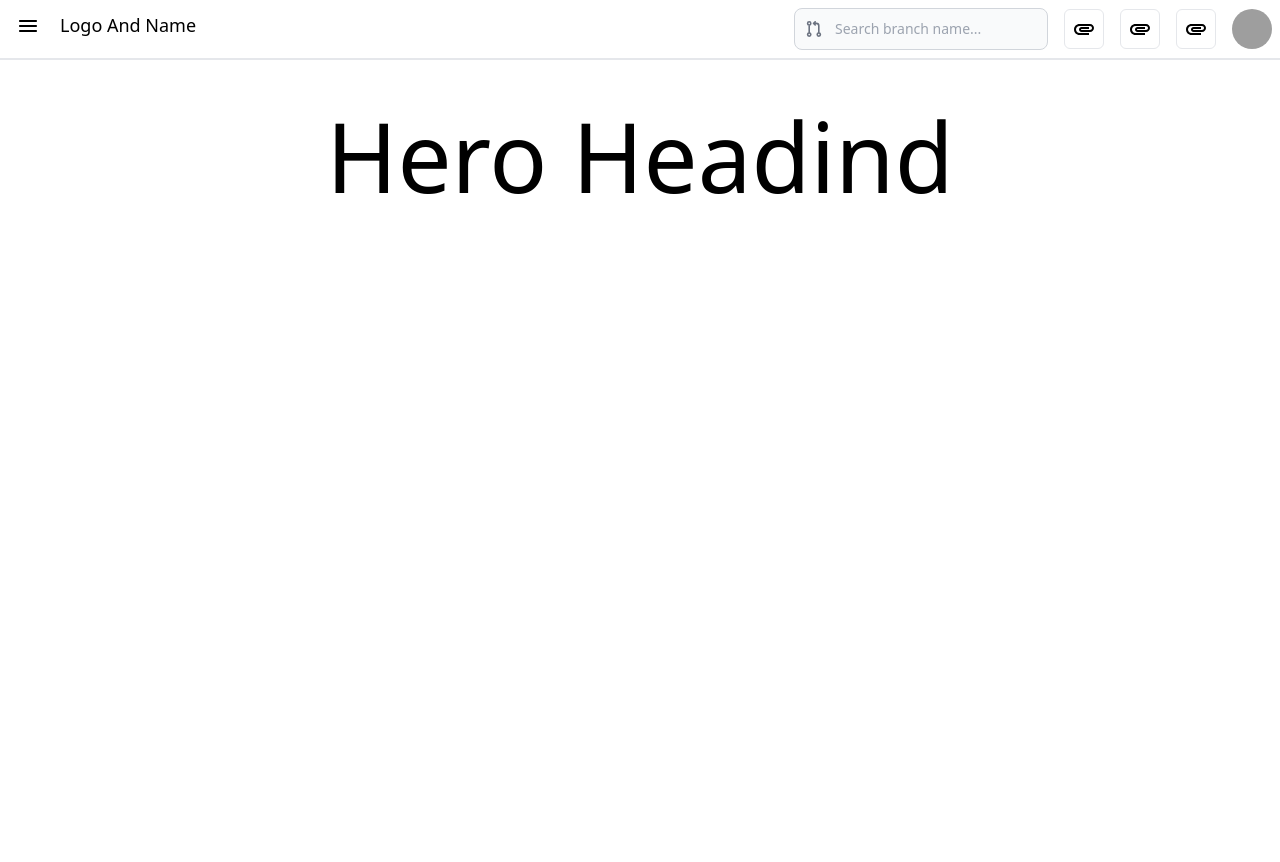
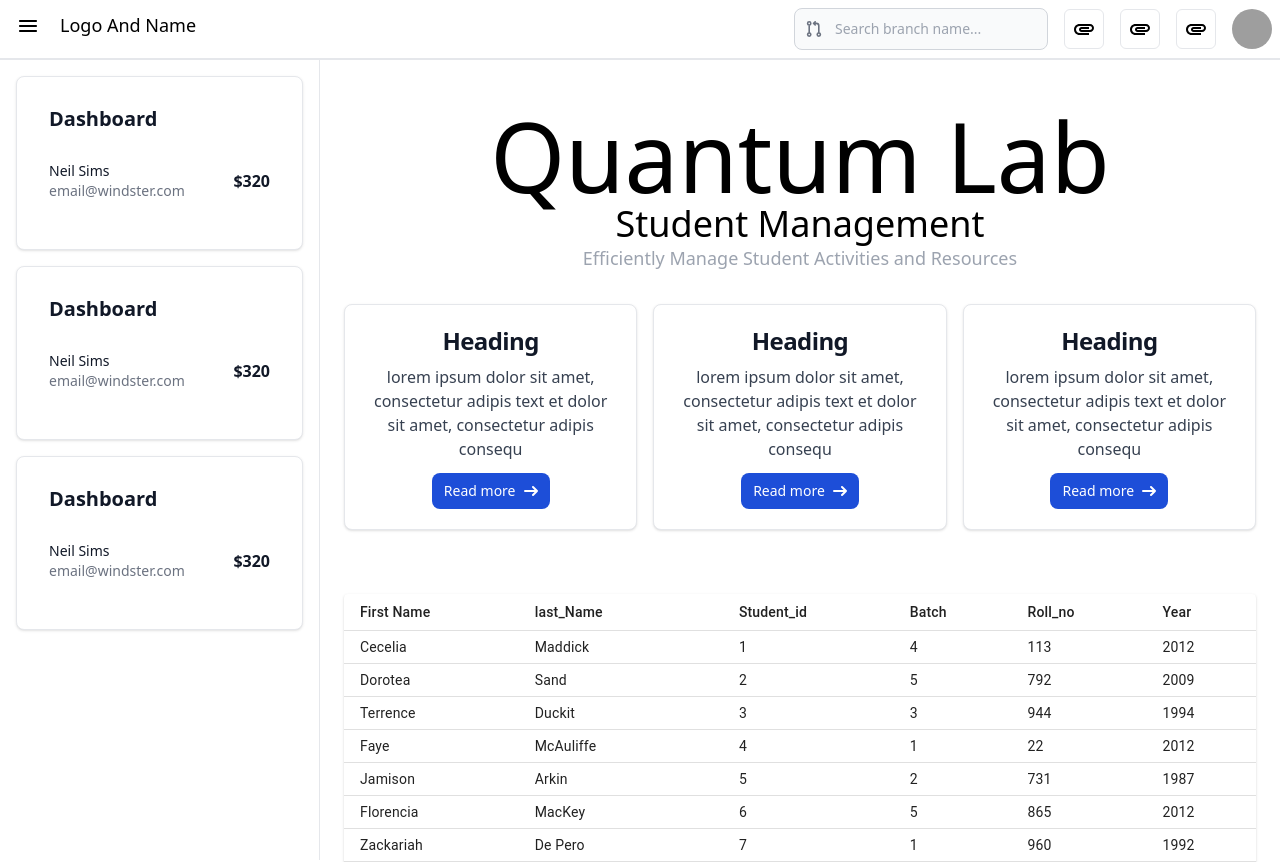
Before and after one commit to Piyush2627/LabProject, a React (Vite) app: page / in a window 1280 px wide. Shown: the top 862 px of the page. Before the commit the page ends 800 px from the top, so only its background shows below. Built offline with nearby package versions, Linux system fonts and the light colour scheme; grey boxes are pictures that could not be loaded; what @react-pdf/renderer would draw is missing.

Commit message:
new route

```diff
--- a/src/components/common/BasicCard/BasicCard.tsx
+++ b/src/components/common/BasicCard/BasicCard.tsx
@@ -1,44 +1,73 @@
-import * as React from 'react';
-import Box from '@mui/material/Box';
-import Card from '@mui/material/Card';
-import CardActions from '@mui/material/CardActions';
-import CardContent from '@mui/material/CardContent';
-import Button from '@mui/material/Button';
-import Typography from '@mui/material/Typography';
+import * as React from "react";
 
 interface Props {
-    header: string
-    contain: any
-    cardname?: string
+  header: string;
+  contain: any;
+  buttontrue?: boolean;
+  imageUrl?: string;
+  centered?: boolean;
 }
 
-const bull = (
-    <Box
-        component="span"
-        sx={{ display: 'inline-block', mx: '2px', transform: 'scale(0.8)' }}
-    >
-        •
-    </Box>
-);
-
-export default function BasicCard({ header, contain, cardname }: Props) {
-    return (
-        <Card sx={{ minWidth: 275, width: 275 }}>
-            <CardContent>
-                <Typography sx={{ fontSize: 14 }} color="text.secondary" gutterBottom>
-                    {cardname}
-                </Typography>
-                <Typography variant="h5" component="div">
-                    {header}
-                </Typography>
-                <Typography sx={{ mb: 1.5 }} color="text.secondary">
-                    adjective
-                </Typography>
-                <Typography variant="body2">
-                    {contain}
-                </Typography>
-            </CardContent>
-
-        </Card>
-    );
+export default function BasicCard({
+  header,
+  contain,
+  buttontrue,
+  imageUrl,
+  centered,
+}: Props) {
+  const [isCenter, setiscenter] = React.useState(centered);
+  const [needButtons, setneedbuttons] = React.useState(buttontrue);
+  return (
+    <>
+      <div className="max-w-xs w-full bg-white border border-gray-200 rounded-lg shadow ">
+        <a href="#">
+          <img className="rounded-t-lg " src={imageUrl} alt="" />
+        </a>
+        <div className="p-5">
+          <a href="#">
+            <h5
+              className={
+                isCenter
+                  ? "mb-2 text-2xl font-bold tracking-tight text-gray-900 text-center "
+                  : "mb-2 text-2xl font-bold tracking-tight text-gray-900 "
+              }
+            >
+              {header}
+            </h5>
+          </a>
+          <p
+            className={
+              isCenter
+                ? "mb-3 font-normal text-gray-700 text-center"
+                : "mb-3 font-normal text-gray-700 "
+            }
+          >
+            {contain}
+          </p>
+          <div className={centered ? "text-center" : ""}>
+            {needButtons && (
+              <a className="inline-flex items-center px-3 py-2 text-sm font-medium text-center text-white bg-blue-700 rounded-lg hover:bg-blue-800 focus:ring-4 focus:outline-none focus:ring-blue-300">
+                Read more
+                <svg
+                  className="rtl:rotate-180 w-3.5 h-3.5 ms-2"
+                  aria-hidden="true"
+                  xmlns="http://www.w3.org/2000/svg"
+                  fill="none"
+                  viewBox="0 0 14 10"
+                >
+                  <path
+                    stroke="currentColor"
+                    stroke-linecap="round"
+                    stroke-linejoin="round"
+                    stroke-width="2"
+                    d="M1 5h12m0 0L9 1m4 4L9 9"
+                  />
+                </svg>
+              </a>
+            )}
+          </div>
+        </div>
+      </div>
+    </>
+  );
 }
--- /dev/null
+++ b/src/components/common/ListCard.tsx/LIstCard.tsx
@@ -0,0 +1,42 @@
+import React from "react";
+
+interface ListCardProps {
+  listHeading: string;
+}
+function ListCard({ listHeading }: ListCardProps) {
+  return (
+    <>
+      <div className="w-full  p-4 bg-white border border-gray-200 rounded-lg shadow sm:p-8 dark:bg-gray-800 dark:border-gray-700">
+        <div className="flex items-center justify-between mb-4">
+          <h5 className="truncate text-xl font-bold leading-none text-gray-900 dark:text-white">
+            {listHeading}
+          </h5>
+        </div>
+        <div className="flow-root">
+          <ul
+            role="list"
+            className="divide-y divide-gray-200 dark:divide-gray-700"
+          >
+            <li className="py-3 sm:py-4">
+              <div className="flex items-center">
+                <div className="flex-1 min-w-0">
+                  <p className="text-sm font-medium text-gray-900 truncate dark:text-white">
+                    Neil Sims
+                  </p>
+                  <p className="text-sm text-gray-500 truncate dark:text-gray-400">
+                    email@windster.com
+                  </p>
+                </div>
+                <div className="inline-flex items-center text-base font-semibold text-gray-900 dark:text-white">
+                  $320
+                </div>
+              </div>
+            </li>
+          </ul>
+        </div>
+      </div>
+    </>
+  );
+}
+
+export default ListCard;
--- a/src/components/common/Navigation/Navigation.tsx
+++ b/src/components/common/Navigation/Navigation.tsx
@@ -4,6 +4,7 @@ import MenuRoundedIcon from "@mui/icons-material/MenuRounded";
 import SideNavBar from "../SideNavBar/SideNavBar";
 import AttachmentIcon from "@mui/icons-material/Attachment";
 import NavSearvh from "../NavSearch/NavSearvh";
+import ProfileSideBar from "../ProfileSideBar/ProfileSideBar";
 function Navigation() {
   const [sideNavBar, setSideNavBar] = React.useState(false);
   const [profileDraweer, setProfileDraweer] = React.useState(false);
@@ -102,9 +103,9 @@ function Navigation() {
       {profileDraweer && (
         <div
           ref={profileDraweeref}
-          className=" bg-white h-full w-80 absolute top-0 right-0 z-50 rounded-lg border-r-2 border-gray-300 p-4"
+          className=" bg-white h-full w-80 absolute top-0 right-0 z-50 rounded-lg border-l-2 border-gray-300 p-4"
         >
-          profile
+          <ProfileSideBar />
         </div>
       )}
     </>
--- /dev/null
+++ b/src/components/common/ProfileSideBar/ProfileSideBar.tsx
@@ -0,0 +1,14 @@
+import React from "react";
+import ListCard from "../ListCard.tsx/LIstCard";
+
+function ProfileSideBar() {
+  return (
+    <>
+      <div className="">
+        <ListCard listHeading="Prodile list" />
+      </div>
+    </>
+  );
+}
+
+export default ProfileSideBar;
--- a/src/components/pages/Dashboard/Dashboard.tsx
+++ b/src/components/pages/Dashboard/Dashboard.tsx
@@ -1,10 +1,57 @@
 import React from "react";
+import BasicCard from "../../common/BasicCard/BasicCard";
+import StudentPagenationTable from "../../common/studentPagenationTable/StudentPagenationTable";
+import data from "../../../mock/StudentData.json";
+import ListCard from "../../common/ListCard.tsx/LIstCard";
 
 function Dashboard() {
   return (
     <>
-      <div className="container m-auto flex justify-center items-center">
-        <div className="mt-12  text-8xl ">Hero Headind</div>
+      <div className="block lg:flex ">
+        <div className=" w-full flex-grow  lg:max-w-xs justify-center  p-4 border-r space-y-4 lg:h-screen lg:sticky top-0">
+          <ListCard listHeading="Dashboard" />
+          <ListCard listHeading="Dashboard" />
+          <ListCard listHeading="Dashboard" />
+        </div>
+        <div className=" flex justify-center w-full">
+          <div className="mx-6 w-full">
+            <div className="container m-auto flex justify-center items-center">
+              <div className=" text-center">
+                <div className="mt-12 sm:text-8xl text-6xl ">Quantum Lab</div>
+                <div className="sm:text-4xl  text-2xl"> Student Management</div>
+                <div className="text-xl sm:text-lg text-gray-400">
+                  Efficiently Manage Student Activities and Resources
+                </div>
+                <div></div>
+              </div>
+            </div>
+
+            <div className="lg:flex lg:space-x-4 sm:justify-center mt-8 block text-center ">
+              <BasicCard
+                header="Heading"
+                contain="lorem ipsum dolor sit amet, consectetur adipis text et dolor sit amet, consectetur adipis consequ "
+                centered
+                buttontrue
+              />{" "}
+              <BasicCard
+                header="Heading"
+                contain="lorem ipsum dolor sit amet, consectetur adipis text et dolor sit amet, consectetur adipis consequ "
+                centered
+                buttontrue
+              />
+              <BasicCard
+                header="Heading"
+                contain="lorem ipsum dolor sit amet, consectetur adipis text et dolor sit amet, consectetur adipis consequ "
+                centered
+                buttontrue
+              />
+            </div>
+
+            <div className="container m-auto text-center mt-16">
+              <StudentPagenationTable data={data} />
+            </div>
+          </div>
+        </div>
       </div>
     </>
   );
--- a/src/components/pages/MakeMarksheet/MakeMarksheet.tsx
+++ b/src/components/pages/MakeMarksheet/MakeMarksheet.tsx
@@ -36,10 +36,10 @@ function MakeMarksheet() {
 
   return (
     <>
-      <div>
-        <div className=" flex justify-between">
+      <div className="containern m-auto mx-9 mt-9">
+        <div className=" flex justify-between ">
           <div>
-            <Typography variant="h2">Make Sheet</Typography>
+            <div className=" text-6xl">Make Sheet</div>
           </div>
           <div>
             <PDFDownloadLink
--- a/src/routes/Routes.tsx
+++ b/src/routes/Routes.tsx
@@ -38,6 +38,10 @@ const router = createBrowserRouter([
         path: "/",
         element: <Dashboard />,
       },
+      {
+        path: "/markmarksheet",
+        element: <MakeMarksheet />,
+      },
     ],
   },
 ]);
```
